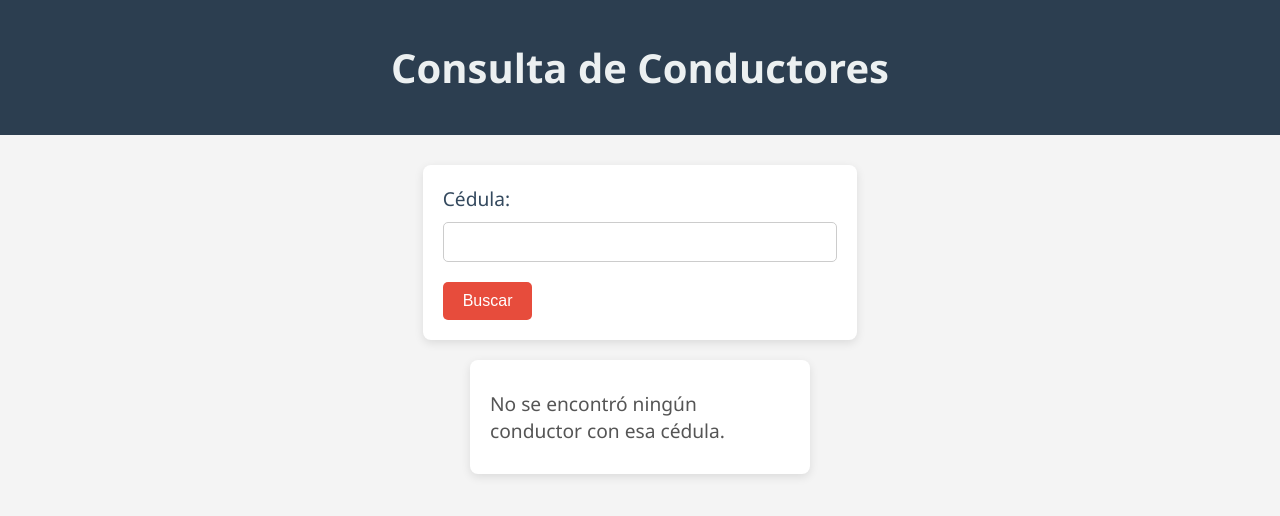
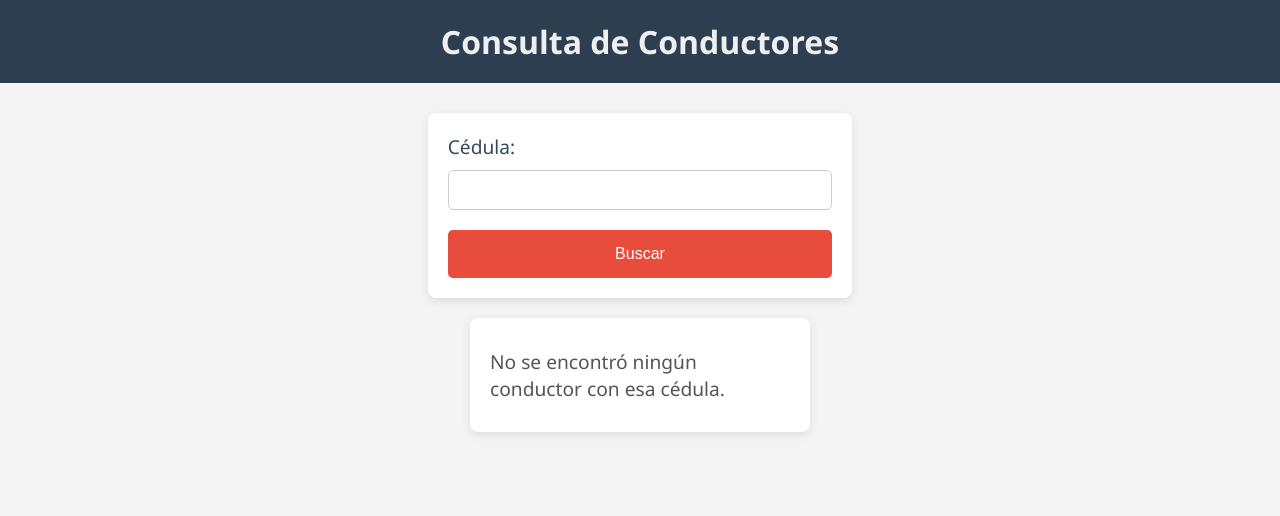
Before and after one commit to DanielSSH/DataDriverFinal, a Flask app: page /resultado_busqueda in a window 1280 px wide. Shown: the top 516 px of the page. Run offline with Flask 3, Linux system fonts and the light colour scheme; some libraries are stand-ins or nearby versions.

Commit message:
cambios 050924

```diff
--- a/app/templates/resultado_busqueda.html
+++ b/app/templates/resultado_busqueda.html
@@ -17,13 +17,13 @@
         header {
             background-color: #2c3e50;
             color: #ecf0f1;
-            padding: 20px;
+            padding: 10px; /* Reducido de 20px a 10px para hacer más delgado el encabezado */
             text-align: center;
         }
 
         h1 {
-            font-size: 2.5rem;
-            margin: 20px 0;
+            font-size: 2rem; /* Reducido para que coincida con la barra más delgada */
+            margin: 10px 0;
         }
 
         form {
@@ -52,7 +52,8 @@
         }
 
         button[type="submit"] {
-            padding: 10px 20px;
+            width: 100%; /* Alargar el botón para que ocupe todo el ancho del formulario */
+            padding: 15px; /* Aumenta el padding para hacer el botón más grande verticalmente */
             font-size: 1rem;
             background-color: #e74c3c;
             color: #fff;
@@ -67,7 +68,7 @@
         }
 
         .conductor-info {
-            margin: 20px auto 0; /* Ajusta el margen superior para posicionar el cuadro justo debajo */
+            margin: 20px auto 0;
             display: block;
             text-align: left;
             background-color: #fff;
```
Also changed, not shown: app/app.py (line endings or trailing spaces).
